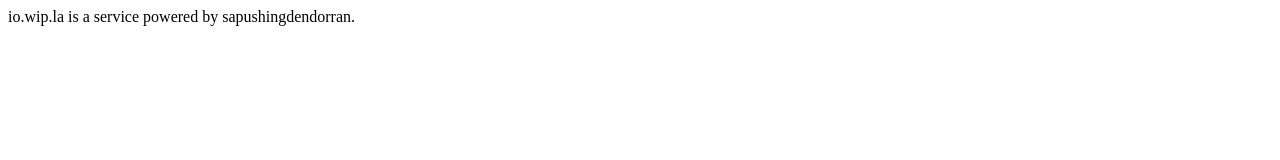
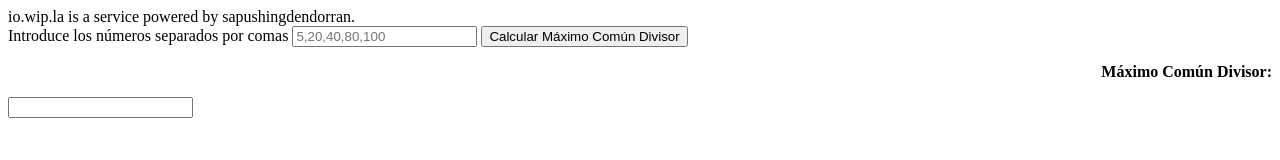
Before and after one commit to 36magic/io.wip.la, a plain HTML site: page index.html in a window 1280 px wide. Drawn offline with Linux system fonts and the light colour scheme.

Commit message:
Update index.html

```diff
--- a/index.html
+++ b/index.html
@@ -2,4 +2,21 @@
     <body>
         io.wip.la is a service powered by sapushingdendorran.
     </body>
+    <form>
+  <div class="form-group">
+    <label for="mcd">Introduce los números separados por comas</label>
+    <input type="text" class="form-control" id="inputs" placeholder="5,20,40,80,100"><label id="unit"></label><label id="error1" class="error"></label>
+      <button type="button" class="btn btn-success btn-block" value="Calcular" id="button" onclick="calculate()">Calcular Máximo Común Divisor</button>
+  </div>
+    <div class="row">
+        <div class="col-xs-6 col-md-6">
+            <p style="text-align: right; vertical-align: middle;"><strong>Máximo Común Divisor:</strong></p>
+  </div>
+       <div class="col-xs-12 col-md-6">
+    <div class="output" id="res_area" style="visibility:visible;">
+    <input type="text" class="form-control" id="result1">
+    </div>
+    </div>
+    </div>
+</form>
 </html>
```
